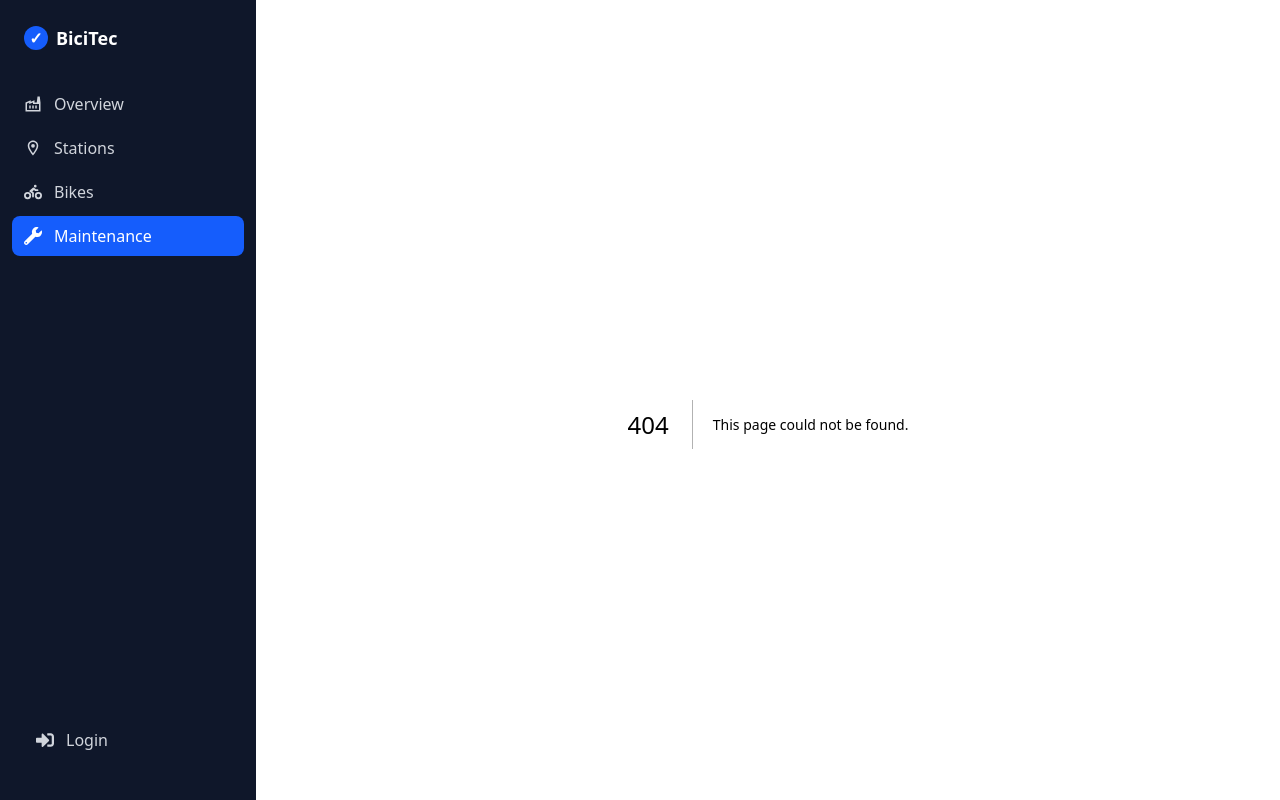
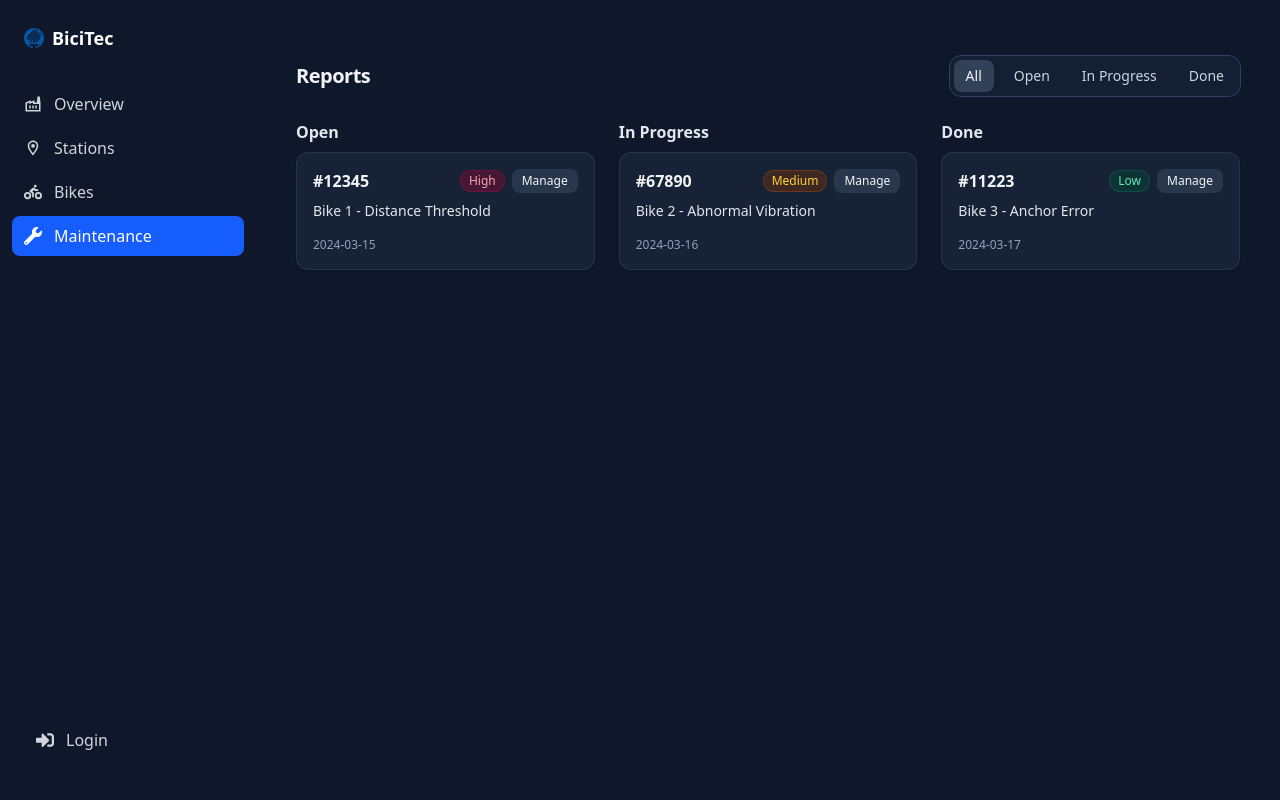
Before and after one commit to Gugoraaa/BiciTec, a Next.js app: page /maintenance in a window 1280 px wide. Before the commit this address had no page. Built offline with nearby package versions, Linux system fonts and the light colour scheme.

Commit message:
feat: maintenance page added

```diff
--- /dev/null
+++ b/src/app/maintenance/page.tsx
@@ -0,0 +1,256 @@
+'use client'
+import { useMemo, useState,useEffect } from "react";
+
+// ---------- Types ----------
+type Priority = "High" | "Medium" | "Low";
+type Status = "Open" | "In Progress" | "Done";
+
+interface Ticket {
+  id: number;
+  bike: string;
+  title: string;
+  date: string;
+  priority: Priority;
+  status: Status;
+}
+
+// ---------- Seed Data ----------
+const SEED: Ticket[] = [
+  {
+    id: 12345,
+    bike: "Bike 1",
+    title: "Distance Threshold",
+    date: "2024-03-15",
+    priority: "High",
+    status: "Open",
+  },
+  {
+    id: 67890,
+    bike: "Bike 2",
+    title: "Abnormal Vibration",
+    date: "2024-03-16",
+    priority: "Medium",
+    status: "In Progress",
+  },
+  {
+    id: 11223,
+    bike: "Bike 3",
+    title: "Anchor Error",
+    date: "2024-03-17",
+    priority: "Low",
+    status: "Done",
+  },
+];
+
+// ---------- UI Atoms ----------
+function Badge({ label, tone }: { label: string; tone: "success" | "warning" | "danger" }) {
+  const tones = {
+    success: "bg-emerald-900/40 text-emerald-300 ring-1 ring-emerald-700/50",
+    warning: "bg-amber-900/40 text-amber-300 ring-1 ring-amber-700/50",
+    danger: "bg-rose-900/40 text-rose-300 ring-1 ring-rose-700/50",
+  } as const;
+  return <span className={`px-2 py-0.5 text-xs rounded-full ${tones[tone]}`}>{label}</span>;
+}
+
+function Card({ children }: { children: React.ReactNode }) {
+  return <div className="rounded-xl border border-slate-700/60 bg-slate-800/70 p-4 shadow-sm">{children}</div>;
+}
+
+// ---------- Manage Modal ----------
+function ManageModal({
+  open,
+  ticket,
+  onClose,
+  onSave,
+  onDelete,
+}: {
+  open: boolean;
+  ticket: Ticket | null;
+  onClose: () => void;
+  onSave: (id: number, newStatus: Status) => void;
+  onDelete: (id: number) => void;
+}) {
+  const [value, setValue] = useState<Status>(ticket?.status ?? "Open");
+
+  useEffect(() => {
+    if (ticket) setValue(ticket.status);
+  }, [ticket]);
+
+  if (!open || !ticket) return null;
+
+  return (
+    <div className="fixed inset-0 z-50 flex items-center justify-center">
+      <div className="absolute inset-0 bg-black/60" onClick={onClose} />
+      <div className="relative w-full max-w-md rounded-2xl bg-slate-800 p-5 ring-1 ring-slate-700">
+        <h4 className="text-slate-100 font-semibold">Manage Report #{ticket.id}</h4>
+        <p className="mt-1 text-sm text-slate-400">{ticket.bike} — {ticket.title}</p>
+
+        <label className="mt-4 block text-sm text-slate-300">Status</label>
+        <select
+          value={value}
+          onChange={(e) => setValue(e.target.value as Status)}
+          className="mt-1 w-full rounded-lg bg-slate-900/60 px-3 py-2 text-slate-100 ring-1 ring-slate-700 focus:outline-none focus:ring-sky-500"
+        >
+          <option>Open</option>
+          <option>In Progress</option>
+          <option>Done</option>
+        </select>
+
+        <div className="mt-6 flex items-center justify-between">
+          <button
+            onClick={() => {
+              onDelete(ticket.id);
+              onClose();
+            }}
+            className="rounded-lg bg-rose-600/90 px-3 py-2 text-sm font-medium text-white hover:bg-rose-600"
+          >
+            Delete report
+          </button>
+
+          <div className="space-x-2">
+            <button
+              onClick={onClose}
+              className="rounded-lg px-3 py-2 text-sm text-slate-300 ring-1 ring-slate-600 hover:bg-slate-700/50"
+            >
+              Cancel
+            </button>
+            <button
+              onClick={() => {
+                onSave(ticket.id, value);
+                onClose();
+              }}
+              className="rounded-lg bg-sky-600 px-3 py-2 text-sm font-medium text-white hover:bg-sky-500"
+            >
+              Save
+            </button>
+          </div>
+        </div>
+      </div>
+    </div>
+  );
+}
+
+// ---------- Ticket Card ----------
+function TicketCard({ t, onManage }: { t: Ticket; onManage: (t: Ticket) => void }) {
+  const tone: "danger" | "warning" | "success" =
+    t.priority === "High" ? "danger" : t.priority === "Medium" ? "warning" : "success";
+
+  return (
+    <Card>
+      <div className="flex items-center justify-between">
+        <p className="font-semibold text-slate-100">#{t.id}</p>
+        <div className="flex items-center gap-2">
+          <Badge label={t.priority} tone={tone} />
+          <button
+            onClick={() => onManage(t)}
+            className="rounded-lg bg-slate-700/70 px-2.5 py-1 text-xs text-slate-100 hover:bg-slate-700"
+            title="Manage"
+          >
+            Manage
+          </button>
+        </div>
+      </div>
+      <p className="mt-2 text-sm text-slate-200">
+        {t.bike} - {t.title}
+      </p>
+      <div className="mt-4 flex items-center justify-between text-xs text-slate-400">
+        <span>{t.date}</span>
+      </div>
+    </Card>
+  );
+}
+
+// ---------- Column ----------
+function StatusColumn({ title, tickets, onManage }: { title: Status; tickets: Ticket[]; onManage: (t: Ticket) => void }) {
+  return (
+    <div className="space-y-3">
+      <h3 className="text-slate-200 font-semibold mb-2">{title}</h3>
+      <div className="grid gap-3">
+        {tickets.length === 0 ? (
+          <div className="text-sm text-slate-500">No tickets</div>
+        ) : (
+          tickets.map((t) => <TicketCard key={t.id} t={t} onManage={onManage} />)
+        )}
+      </div>
+    </div>
+  );
+}
+
+// ---------- Filter ----------
+function StatusFilter({
+  active,
+  onChange,
+}: {
+  active: Status | "All";
+  onChange: (value: Status | "All") => void;
+}) {
+  const options: Array<Status | "All"> = ["All", "Open", "In Progress", "Done"];
+  return (
+    <div className="inline-flex items-center gap-2 rounded-xl bg-slate-800/50 p-1 ring-1 ring-slate-700">
+      {options.map((opt) => (
+        <button
+          key={opt}
+          onClick={() => onChange(opt)}
+          className={`px-3 py-1.5 text-sm rounded-lg transition-colors
+            ${active === opt ? "bg-slate-700 text-slate-100" : "text-slate-300 hover:bg-slate-700/50"}
+          `}
+        >
+          {opt}
+        </button>
+      ))}
+    </div>
+  );
+}
+
+// ---------- Main ----------
+export default function BikeMaintenanceDashboard() {
+  const [filter, setFilter] = useState<Status | "All">("All");
+  const [tickets, setTickets] = useState<Ticket[]>(SEED);
+
+  const [manageOpen, setManageOpen] = useState(false);
+  const [selected, setSelected] = useState<Ticket | null>(null);
+
+  const grouped = useMemo(() => {
+    const by: Record<Status, Ticket[]> = { Open: [], "In Progress": [], Done: [] };
+    tickets.forEach((t) => by[t.status].push(t));
+    return by;
+  }, [tickets]);
+
+  const visibleColumns: Array<Status> = useMemo(() => {
+    if (filter === "All") return ["Open", "In Progress", "Done"];
+    return [filter];
+  }, [filter]);
+
+  const onSave = (id: number, newStatus: Status) => {
+    setTickets((prev) => prev.map((t) => (t.id === id ? { ...t, status: newStatus } : t)));
+  };
+
+  const onDelete = (id: number) => {
+    setTickets((prev) => prev.filter((t) => t.id !== id));
+  };
+
+  return (
+    <div className="min-h-screen w-full bg-slate-900 text-slate-100">
+      <div className="mx-auto max-w-6xl px-4 py-8">
+        <div className="mb-6 flex items-center justify-between">
+          <h1 className="text-xl font-semibold tracking-tight">Reports</h1>
+          <StatusFilter active={filter} onChange={setFilter} />
+        </div>
+
+        <div className={`grid gap-6 ${visibleColumns.length === 3 ? "md:grid-cols-3" : "grid-cols-1"}`}>
+          {visibleColumns.map((col) => (
+            <StatusColumn key={col} title={col} tickets={grouped[col]} onManage={(t) => { setSelected(t); setManageOpen(true); }} />)
+          )}
+        </div>
+      </div>
+
+      <ManageModal
+        open={manageOpen}
+        ticket={selected}
+        onClose={() => setManageOpen(false)}
+        onSave={onSave}
+        onDelete={onDelete}
+      />
+    </div>
+  );
+}
--- a/src/components/navbar.tsx
+++ b/src/components/navbar.tsx
@@ -4,6 +4,7 @@ import { usePathname } from 'next/navigation';
 import Link from 'next/link';
 import { FaBiking, FaWrench, FaSignInAlt } from "react-icons/fa";
 import { MdOutlineLocationOn, MdOutlineFactory } from "react-icons/md";
+import Image from 'next/image';
 
 export default function Sidebar() {
   const pathname = usePathname();
@@ -19,9 +20,15 @@ export default function Sidebar() {
   return (
     <aside className="bg-[#0f172a] text-gray-300 w-64 h-screen flex flex-col py-6 px-3 sticky top-0">
       <div className="flex items-center gap-2 mb-8 px-3">
-        <div className="bg-blue-600 rounded-full w-6 h-6 flex items-center justify-center">
-          <span className="text-white font-bold">✓</span>
-        </div>
+
+        <Image
+          src="/tec.png"
+          alt="tec logo"
+          width={20}
+          height={20}
+        />
+
+
         <h1 className="text-lg font-semibold text-white">BiciTec</h1>
       </div>
 
@@ -43,7 +50,7 @@ export default function Sidebar() {
         </ul>
       </nav>
 
-      {/* Login Button at Bottom */}
+
       <div className="mt-auto px-3 py-4">
         <Link
           href="/login"
```
